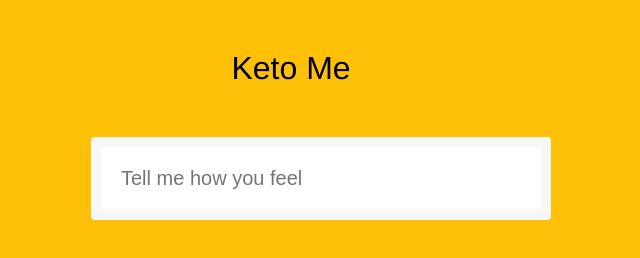
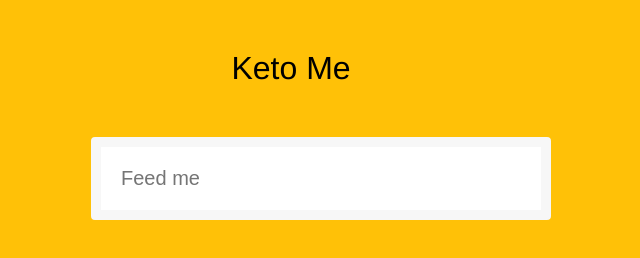
Before and after one commit to mirhamasala/drop_rate, a plain HTML site: page index.html in a window 1280 px wide. Shown: the whole page, without its empty margins (349-989 px from the left). Drawn offline with Linux system fonts and the light colour scheme.

Commit message:
Change input message

```diff
--- a/index.html
+++ b/index.html
@@ -11,7 +11,7 @@
     <h1>Keto Me</h1>
 
     <form class="search-form">
-        <input type="text" class="search" placeholder="Tell me how you feel">
+        <input type="text" class="search" placeholder="Feed me">
     </form>
 
     <script src="main.js"></script>
```
